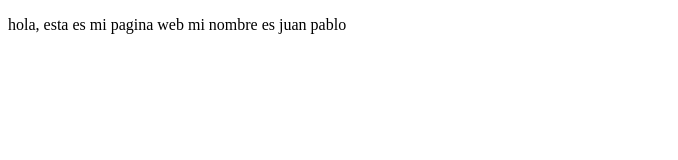
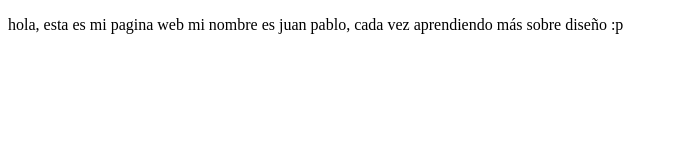
Before and after one commit to RabeloMx/proyectoDemoCurso, a plain HTML site: page index.html in a window 1280 px wide. Shown: the whole page, without its empty margins (0-678 px from the left). Drawn offline with Linux system fonts and the light colour scheme.

Commit message:
agregamos informacion

```diff
--- a/index.html
+++ b/index.html
@@ -7,6 +7,6 @@
     <title>buenas noches</title>
 </head>
 <body>
-    <p>hola, esta es mi pagina web mi nombre es juan pablo</p>
+    <p>hola, esta es mi pagina web mi nombre es juan pablo, cada vez aprendiendo más sobre diseño :p</p>
 </body>
 </html>
```
